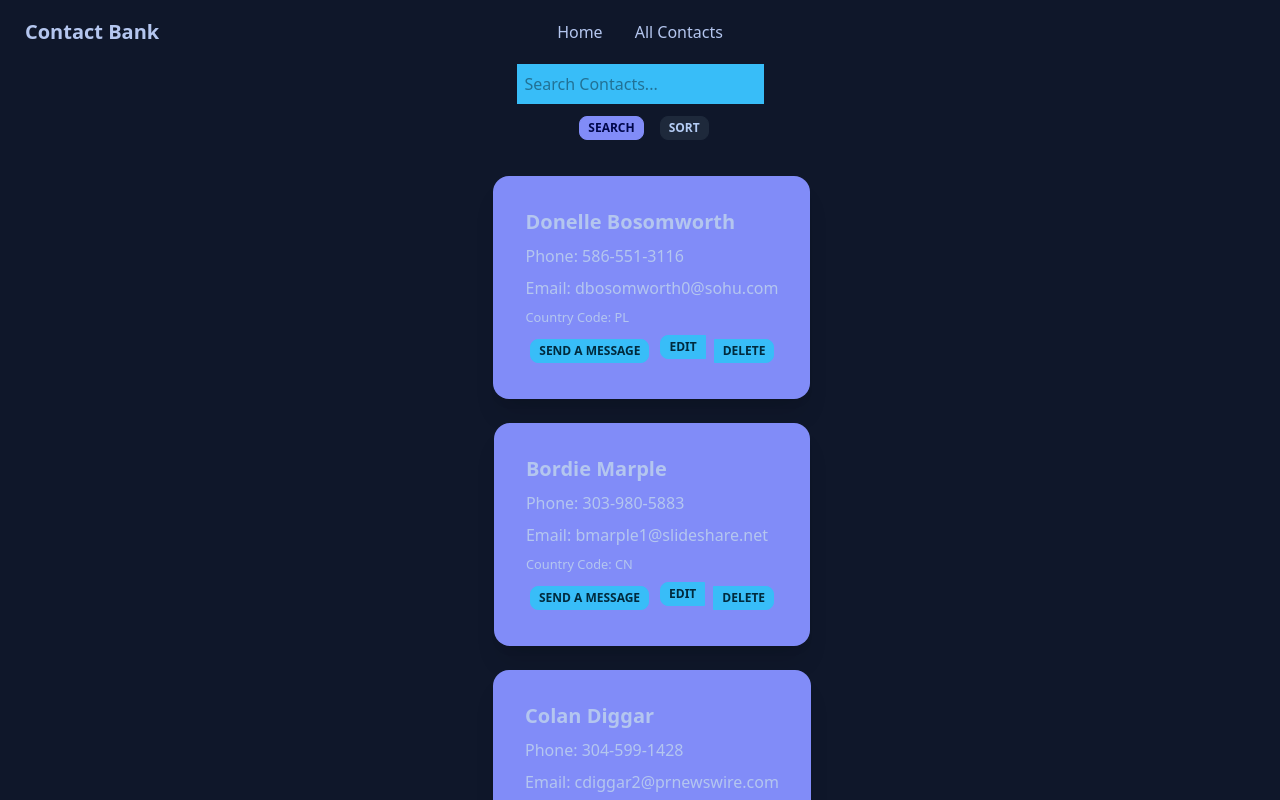
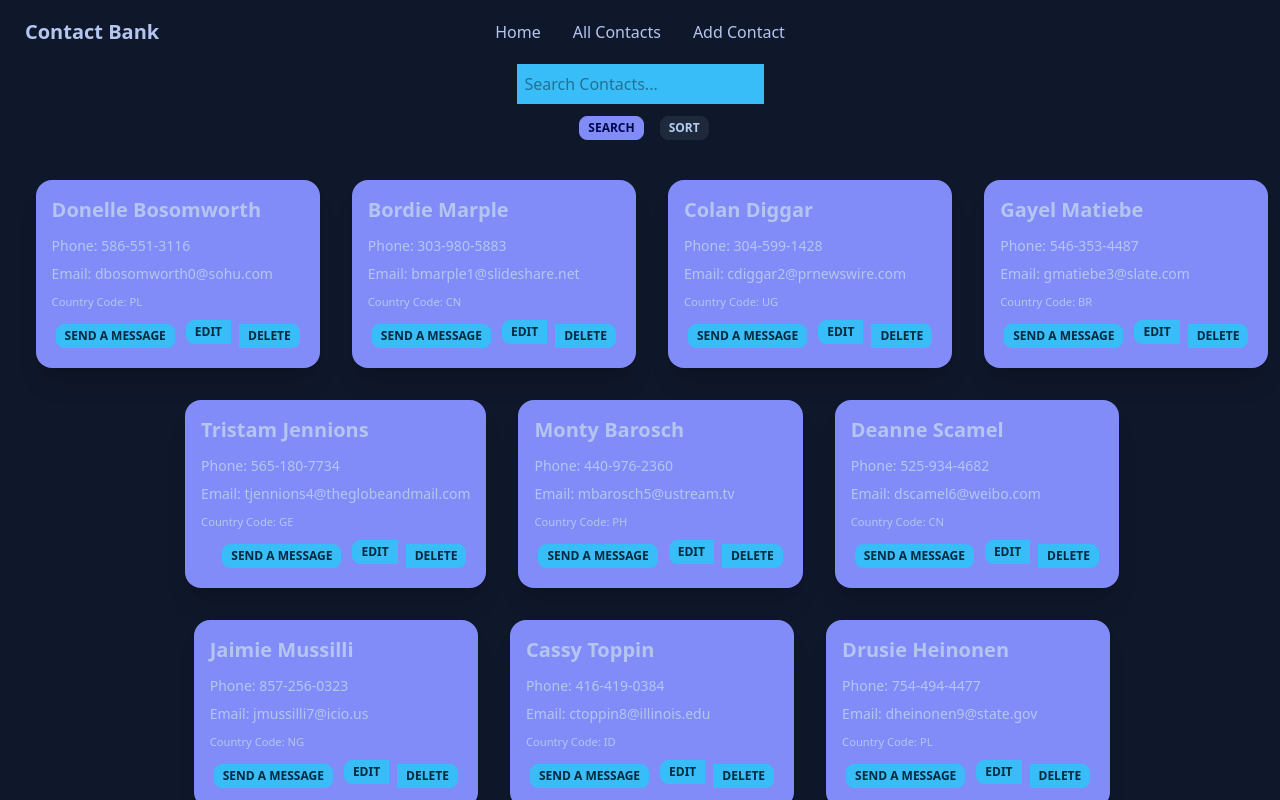
Before and after one commit to GregPetropoulos/Contact-Bank, a React (Create React App) app: page / in a window 1280 px wide. Shown: the top 800 px of the page. Built offline with nearby package versions, Linux system fonts and the light colour scheme; the HTML template or start-up script is replaced by a standard one.

Commit message:
Brought in react-toastify and adjusted the responsiveness of the cards.

```diff
--- a/package.json
+++ b/package.json
@@ -11,6 +11,7 @@
     "react-dom": "^18.2.0",
     "react-router-dom": "^6.3.0",
     "react-scripts": "5.0.1",
+    "react-toastify": "^9.0.8",
     "web-vitals": "^2.1.4"
   },
   "scripts": {
--- a/src/App.js
+++ b/src/App.js
@@ -1,33 +1,37 @@
 // Author: Greg Petropoulos
 // 8.22.22-8.25.22
 // Contact Bank
-
-
 
 import { useState } from 'react';
 import { BrowserRouter as Router, Routes, Route } from 'react-router-dom';
 import Home from './components/Home';
 import Navbar from './components/NavBar';
-import Footer from './components/Footer'
 import AllContacts from './components/AllContacts';
 import ContactForm from './components/ContactForm';
 
-import jsonData from './data/contacts.json'
+import { ToastContainer } from 'react-toastify';
+import 'react-toastify/dist/ReactToastify.css';
+
+import jsonData from './data/contacts.json';
 
 function App() {
-
   const [data, setData] = useState(jsonData);
 
   return (
-    <Router>
+    <>
+      <Router>
         <Navbar />
-      <Routes>
-        <Route path='/' element={<Home data={data} setData={setData}/>} />
-        <Route path='/all-contacts' element={<AllContacts data={data}/>} />
-        <Route path='/contact-form' element={<ContactForm data={data}/>} />
-      </Routes>
-      <Footer data={data}/>
-    </Router>
+        <Routes>
+          <Route path='/' element={<Home data={data} setData={setData} />} />
+          <Route path='/all-contacts' element={<AllContacts data={data} />} />
+          <Route
+            path='/contact-form'
+            element={<ContactForm setData={setData} data={data} />}
+          />
+        </Routes>
+      </Router>
+      <ToastContainer />
+    </>
   );
 }
 
--- a/src/components/AllContacts.jsx
+++ b/src/components/AllContacts.jsx
@@ -1,5 +1,5 @@
 import React from 'react'
-
+import Footer from './Footer';
 
 const AllContacts = ({data}) => {
 
@@ -22,6 +22,7 @@ const dataAll=data
         </div>
       </div>
     </div>))}
+    <Footer/>
   </>
 
 
--- a/src/components/ContactDetails.jsx
+++ b/src/components/ContactDetails.jsx
@@ -1,10 +1,10 @@
 import React from 'react';
 
-const ContactDetails = ({ item, setData }) => {
+const ContactDetails = ({ item }) => {
   const { firstName, lastName, email, countryCode, phoneNumber } = item;
   return (
     <>
-      <div className='card bg-secondary shadow-xl m-3'>
+      <div className='card card-compact bg-secondary shadow-xl my-3 sm:m-4'>
         <div className='card-body'>
           <h2 className='card-title'>
             {firstName} {lastName}
--- a/src/components/ContactFilter.jsx
+++ b/src/components/ContactFilter.jsx
@@ -114,8 +114,8 @@ console.log("currentcontacts",currentContacts)
         </div>
       </form>
 
-      <div className='block m-auto'>
-        <div className='flex flex-col items-center justify-center w-full m-3'>
+      <div className='block m-auto sm:flex-col sm:flex '>
+        <div className='flex flex-col items-center justify-center w-full m-3 sm:flex-wrap sm:flex-row '>
           {search
             ? [...matched].map((item) => (
                 <ContactDetails item={item} key={item.id} />
--- a/src/components/ContactForm.jsx
+++ b/src/components/ContactForm.jsx
@@ -1,4 +1,5 @@
 import { useState } from 'react';
+import { toast } from 'react-toastify';
 
 const initialContact = {
   id: 0,
@@ -9,17 +10,16 @@ const initialContact = {
   countryCode: ''
 };
 const ContactForm = ({ data, setData }) => {
-  const [current, setCurrent] = useState();
+  const [current, setCurrent] = useState('');
   const [contact, setContact] = useState(initialContact);
-  const [toast, setToast] = useState(false);
   //* de-structure contact to use in the form below
-  const { firstName, lastName, email, phoneNumber, countryCode } = contact;
+  const { id,firstName, lastName, email, phoneNumber, countryCode } = contact;
 
   //*Locate max Id for correct id number to add to new contact
+  const idNum = data.map((item) => item.id);
+  let max = Math.max(...idNum);
 
   const onChange = (e) => {
-    const idNum = data.map((item) => item.id);
-    let max = Math.max(...idNum);
     setContact((prev) => ({
       ...prev,
       [e.target.name]: e.target.value,
@@ -27,18 +27,23 @@ const ContactForm = ({ data, setData }) => {
     }));
   };
 
+
   const onSubmit = (e) => {
     e.preventDefault();
     // Adding one contact to state
     setData((prev) => [...prev, contact]);
+    setContact(initialContact);
+    toast.success("Contact Added")
   };
+
+  console.log("was data added",data)
   return (
     <>
+
       <form
         onSubmit={onSubmit}
         //  className='block sm:flex sm:justify-between sm:items-center sm: w-full'
-        className='flex flex-col items-center'
-        >
+        className='flex flex-col items-center w-screen'>
         <h2 className='text-primary m-2'>
           {current ? 'Edit Contact' : 'Add Contact'}
         </h2>
@@ -84,7 +89,7 @@ const ContactForm = ({ data, setData }) => {
           value={countryCode}
           onChange={onChange}
         />
-        <button className='btn btn-xs btn-accent m-2'>Submit</button>
+        <button className='btn btn-xs btn-accent m-2 sm:btn-md'>Submit</button>
       </form>
     </>
   );
--- a/src/components/Home.jsx
+++ b/src/components/Home.jsx
@@ -1,9 +1,7 @@
 import { useState } from 'react';
 import Pagination from './Pagination';
 import ContactFilter from './ContactFilter';
-import ContactForm from './ContactForm';
-// import Contact from './Contact'
-
+import Footer from './Footer'
 
 const Home = ({ data, setData }) => {
   console.log(data);
@@ -22,6 +20,7 @@ const paginate=(pageNumber)=> SetCurrentPage(pageNumber)
       <div className='flex flex-col justify-center items-center'>
       <ContactFilter currentContacts={currentContacts}/>
       <Pagination contactsPerPage={contactsPerPage} totalContacts={data.length} paginate={paginate}/>
+      <Footer/>
       </div>
     </div>
   );
--- a/src/components/NavBar.jsx
+++ b/src/components/NavBar.jsx
@@ -48,6 +48,9 @@ const NavBar = () => {
           <li>
             <Link to='/all-contacts'>All Contacts</Link>
           </li>
+          <li>
+            <Link to='/contact-form'>Add Contact</Link>
+          </li>
         </ul>
       </div>
       <div className='navbar-end'>
--- a/src/components/Pagination.jsx
+++ b/src/components/Pagination.jsx
@@ -6,7 +6,7 @@ const Pagination = ({ contactsPerPage, totalContacts, paginate }) => {
   }
 
   return (
-    <nav className='navbar'>
+    <nav className='navbar justify-center'>
       <ul className='flex justify-center items-center flex-wrap '>
         {pageNumbers.map((number) => (
           <li key={number} className='btn btn-group m-1'>
```
Also changed, not shown: 1 other file (tests, documents, lock files or other folders).
